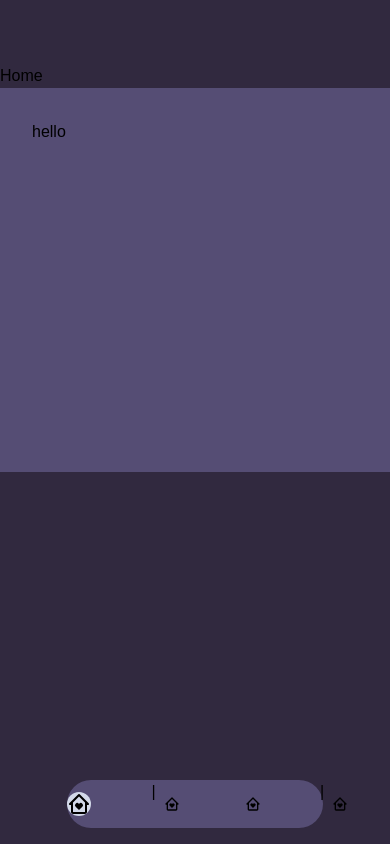
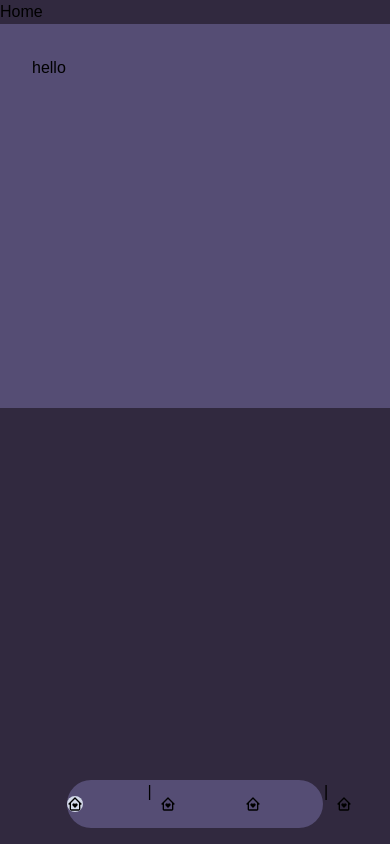
Before and after one commit to Z-100/vayan, a React (Create React App) app: page / in a window 390 px wide. Built offline with nearby package versions, Linux system fonts and the light colour scheme.

Commit message:
feature(page-layout): Lil navbar update

```diff
--- a/src/components/navigation/Navbar.tsx
+++ b/src/components/navigation/Navbar.tsx
@@ -11,35 +11,32 @@ export const Navbar = () => {
 
     return (
         <>
-            <div
-                className="float flex items-center justify-center fixed bottom-0 left-0 right-0 mb-4 sm:top-0 sm:mb-32 sm:bottom-auto">
+            <div className="fixed bottom-0 left-0 right-0 mb-4 sm:top-0 sm:mb-32 sm:bottom-auto flex justify-center">
                 <nav className="bg-layerOne flex rounded-full w-64 h-12 sm:w-full sm:h-16 sm:p-8 sm:rounded-none">
-                    {Object.keys(groupedRoutes).map((groupName, index) =>
-                        <React.Fragment key={groupName}>
-                           <span className="flex-grow flex">
-                                {groupedRoutes[groupName].map(route =>
+                    {Object.keys(groupedRoutes).map((groupName, index) => (
+                        <div key={groupName} className="w-full gap-1 flex flex-nowrap">
+                            {groupedRoutes[groupName].map(route => (
                                 <Link key={route.name}
                                       to={route.path}
                                       onClick={() => setActive(route.name)}
-                                          className="flex items-center space-x-2">
+                                      className="flex items-center">
 
-                                        <span className="visible sm:invisible">
-                                            <route.icon className={active === route.name ? "bg-primary rounded-full w-6 h-auto" : ""}/>
+                                    <span className="visible sm:invisible w-6">
+                                        <route.icon
+                                            className={active === route.name ? "bg-primary rounded-full w-auto h-auto" : ""}/>
                                     </span>
 
                                     <span className="invisible sm:visible">
                                         <p className={active === route.name ? "font-bold" : ""}>{route.name}</p>
                                     </span>
                                 </Link>
-                                    )}
-                            </span>
+                            ))}
                             {index < Object.keys(groupedRoutes).length - 1 && <span className="mx-2">|</span>}
-                        </React.Fragment>
-                    )}
+                        </div>
+                    ))}
                 </nav>
             </div>
-            <div className="h-16"></div>
+            <div className="h-16 hidden sm:block"></div>
         </>
-
     )
 }
```
Lines whose indentation alone changed are shown as unchanged.
